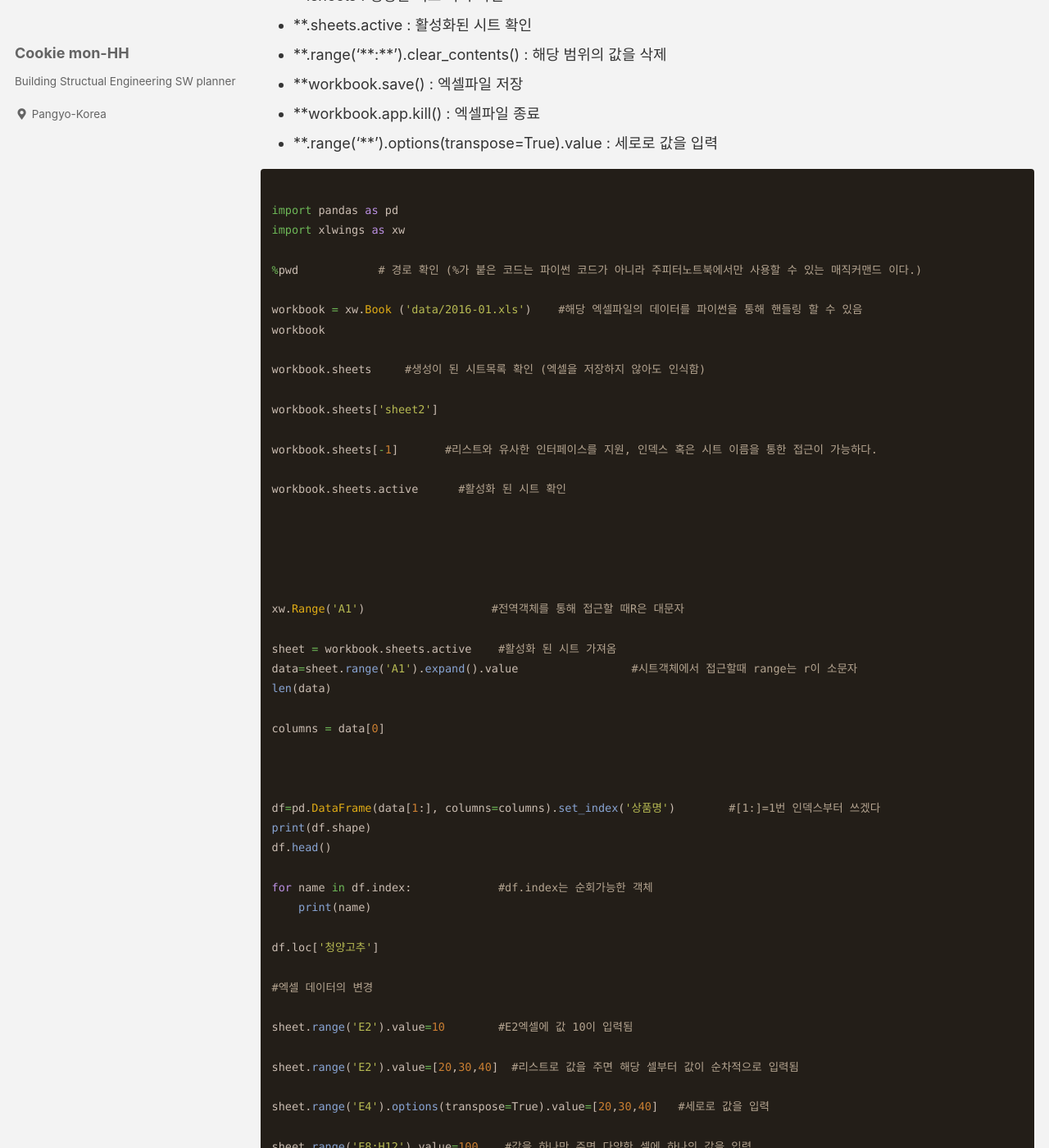
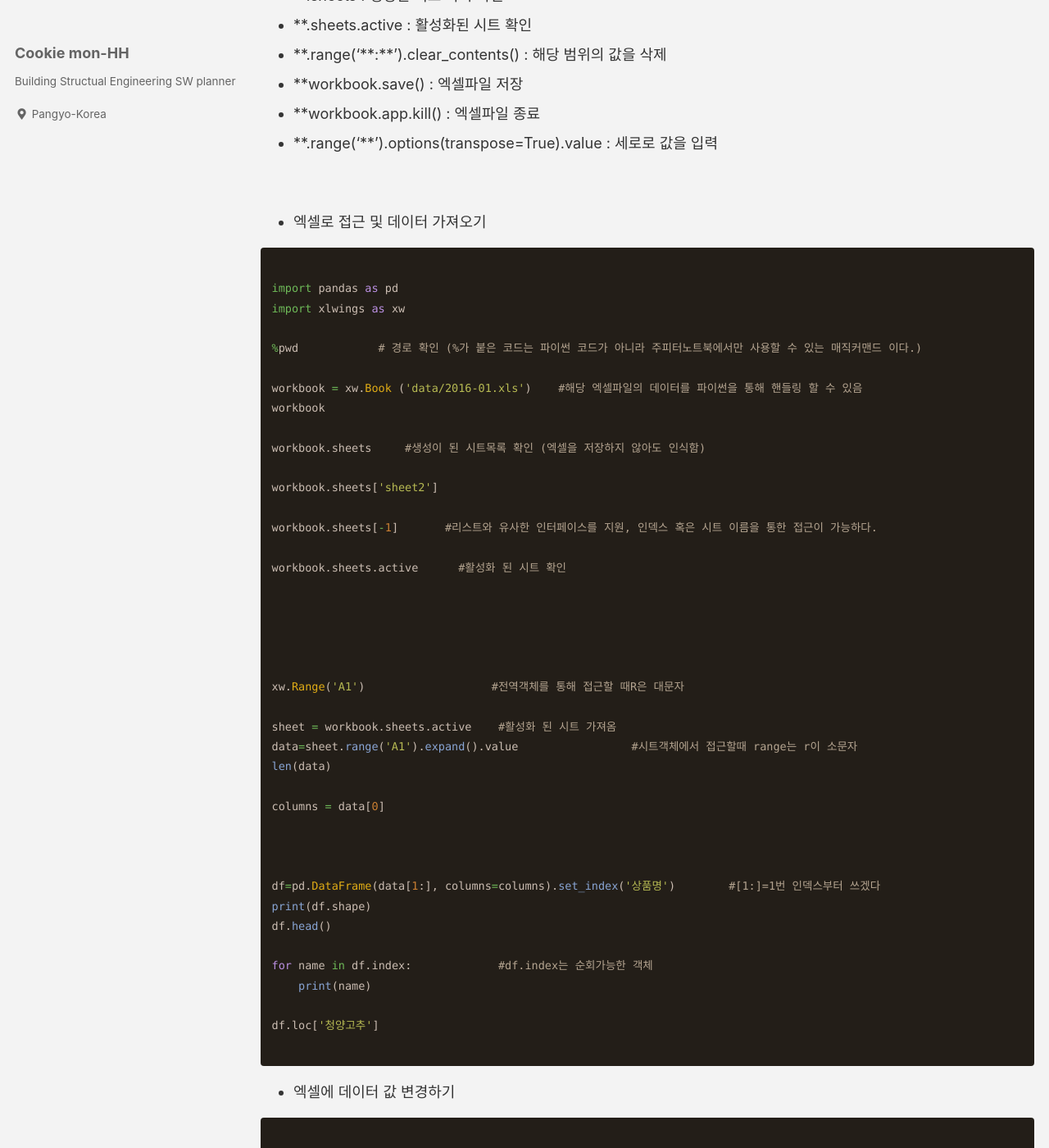
Before and after one commit to CookieMon-HH/cookiemon-hh.github.io, a Jekyll site: the page built from _posts/2020-11-25-1 6 엑셀 열고 원하는 범위값 변경하기.md, in a window 1280 px wide and 1400 px high, scrolled down 503 px. Shown: the whole window at 82% size. Built offline with Jekyll 4.4.1, drawn with Linux system fonts in a browser that asks for light colours; cached includes are drawn as plain includes; a script that is not in the unit is left out; comment, search, counter and statistics services are not loaded.

Commit message:
Update 2020-11-25-1 6 엑셀 열고 원하는 범위값 변경하기.md

````diff
--- a/_posts/2020-11-25-1 6 엑셀 열고 원하는 범위값 변경하기.md
+++ b/_posts/2020-11-25-1 6 엑셀 열고 원하는 범위값 변경하기.md
@@ -22,6 +22,10 @@ date : 2020-11-25
 - \*\*workbook.save() : 엑셀파일 저장
 - \*\*workbook.app.kill() : 엑셀파일 종료
 - \*\*.range('\*\*').options(transpose=True).value : 세로로 값을 입력
+
+<br>
+
+- 엑셀로 접근 및 데이터 가져오기
 
 ```python
 
@@ -63,6 +67,12 @@ for name in df.index:             #df.index는 순회가능한 객체
     print(name)
 
 df.loc['청양고추']
+
+```
+
+- 엑셀에 데이터 값 변경하기
+
+```python
 
 #엑셀 데이터의 변경
 
````
